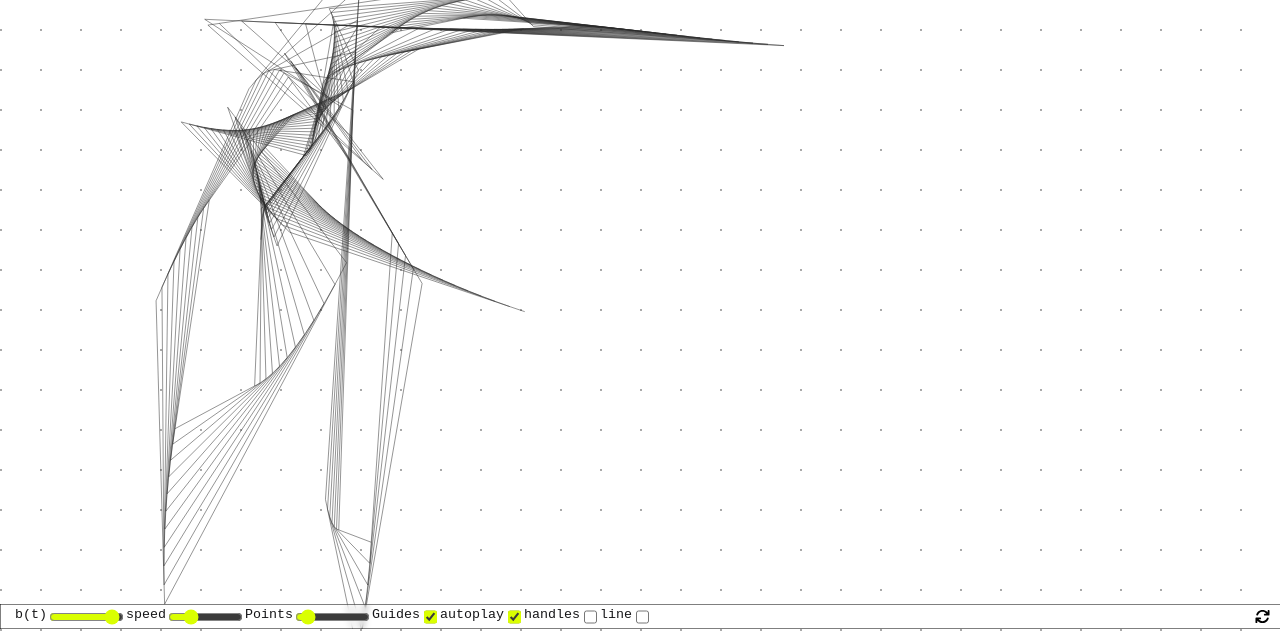
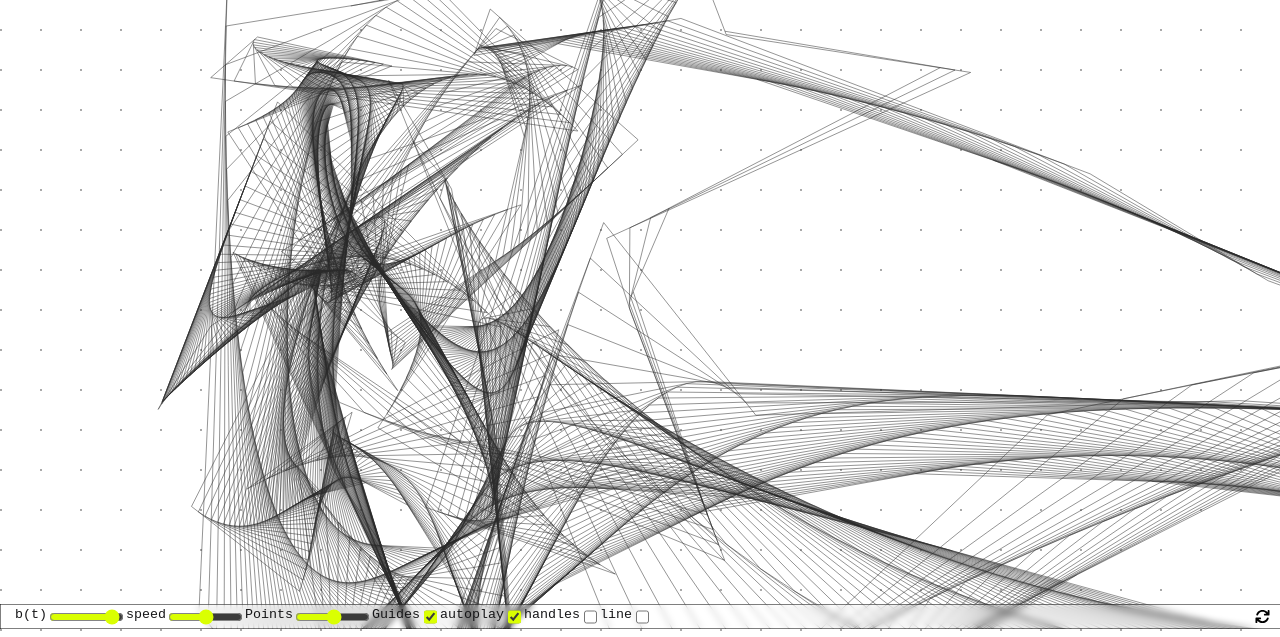
Before and after one commit to oopera/Bezier4, a website built with Vite: page index.html in a window 1280 px wide. Shown: the part 171-808 px from the top of the page. Built offline with nearby package versions, Linux system fonts and the light colour scheme.

Commit message:
Last fixes for the day

```diff
--- a/index.html
+++ b/index.html
@@ -41,7 +41,7 @@
             type="range"
             id="points"
             min="5"
-            max="250"
+            max="150"
             step="1"
             value="25"
           />
--- a/main.js
+++ b/main.js
@@ -12,16 +12,17 @@ var const_color = "#2b2b2b";
 var depth = 15;
 var t = Math.random();
 document.getElementById("range").value = t;
+var aop = Math.ceil(Math.random() * 150);
+document.getElementById("points").value = aop;
+var speed = 25;
+document.getElementById("speed").value = 150 - speed;
+
+var autoplay = document.getElementById("autoplay").value;
 var mouseDown = false;
 var hasMoved = 0;
-var rect;
 var selectedPoint = false;
-var speed = document.getElementById("speed").value;
-var autoplay = document.getElementById("autoplay").value;
-var interval;
-var handles, lines;
+var handles, lines, interval, rect;
 var guides = true;
-var aop = 25;
 
 function deCasteljau(points, d = 1) {
   const floor = [],
@@ -76,8 +77,8 @@ function calc(points, bool) {
 
 function deletePoint(e) {
   const newPoint = {
-    x: e.clientX - rect.left,
-    y: e.clientY - rect.top,
+    x: e.clientX,
+    y: e.clientY,
   };
   if (findPoint(newPoint)) {
     CP.splice(findPoint(newPoint), 1);
@@ -88,7 +89,7 @@ function deletePoint(e) {
 }
 
 function draw(e) {
-  e && (CP[CP.length] = { x: e.clientX - rect.left, y: e.clientY - rect.top });
+  e && (CP[CP.length] = { x: e.clientX, y: e.clientY });
   if (ctx) {
     ctx.fillStyle = back_color;
     ctx.clearRect(0, 0, canvas.width, canvas.height);
@@ -301,7 +302,7 @@ window.addEventListener(
       });
       document.getElementById("speed").addEventListener("input", (e) => {
         if (autoplay) {
-          speed = e.target.value;
+          speed = 150 - e.target.value;
           clearInterval(interval);
           interval = setInterval(drawRandomBezier, speed);
           draw();
```
